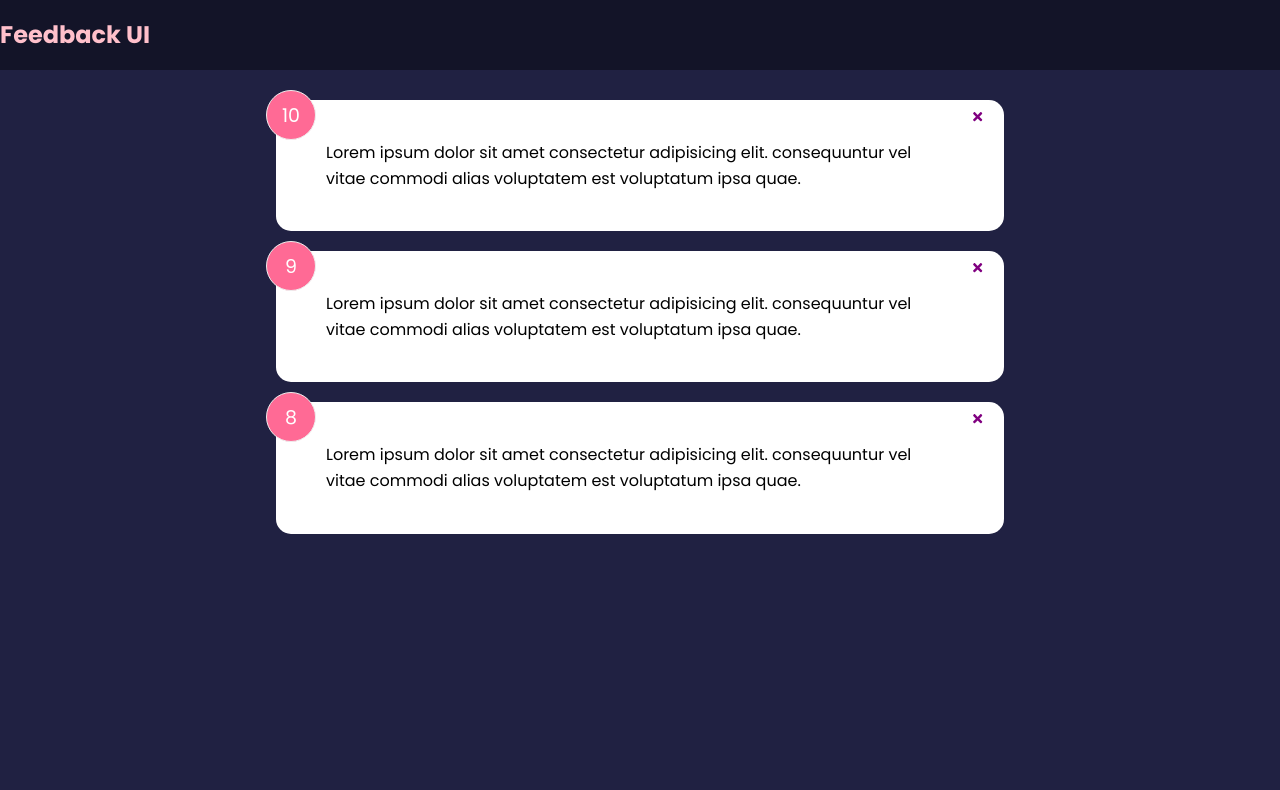
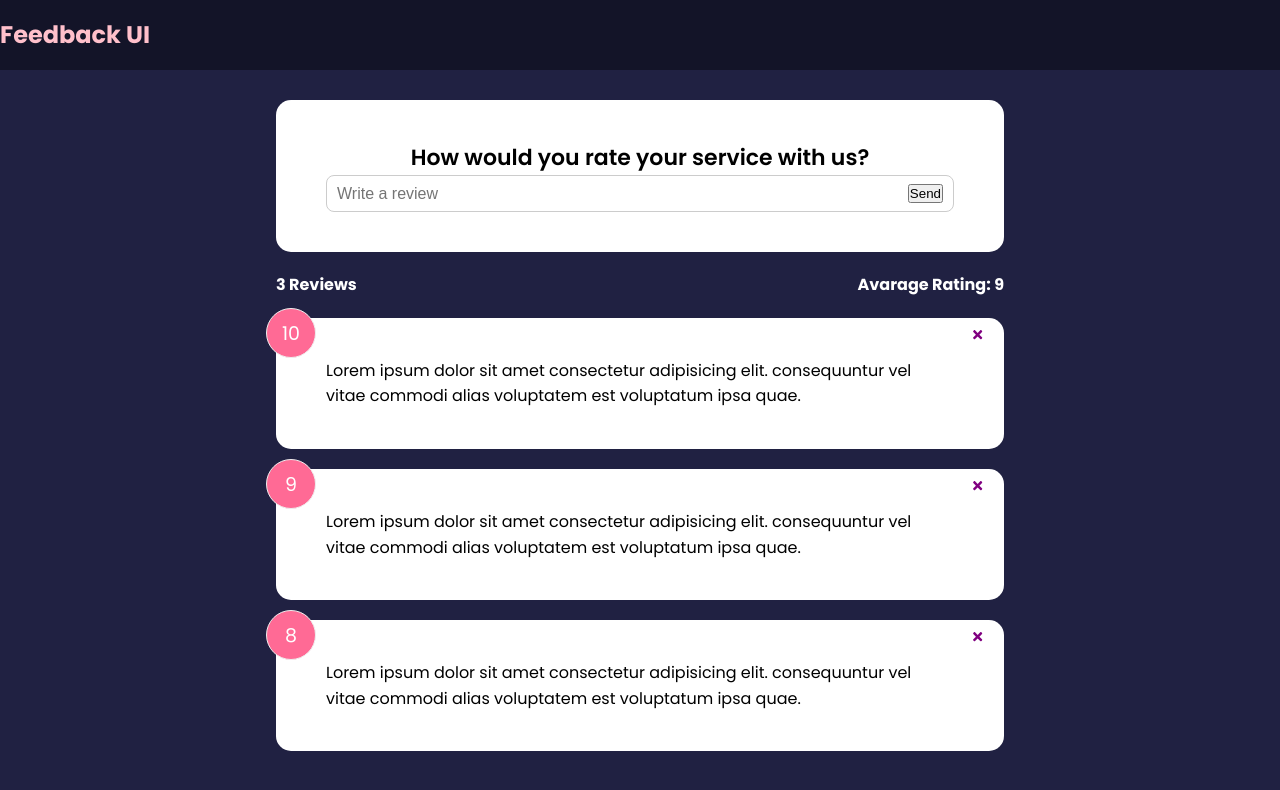
Before and after one commit to antoniodiverso/feedback-app, a React (Create React App) app: page / in a window 1280 px wide. Shown: the top 790 px of the page. Built offline with nearby package versions, Linux system fonts and the light colour scheme.

Commit message:
Rating Avarage and begining of the Form
Lessons 18 and 19

```diff
--- a/src/App.js
+++ b/src/App.js
@@ -1,6 +1,8 @@
 import { useState } from "react";
 import Header from "./components/Header";
 import FeedbackList from "./components/FeedbackList";
+import FeedbackStats from "./components/FeedbackStats";
+import FeedbackForm from "./components/FeedbackForm";
 import FeedbackData from "./data/FeedbackData";
 import Card from "./components/shared/Card";
 
@@ -18,6 +20,8 @@
       <Header />
 
       <div className="container">
+        <FeedbackForm />
+        <FeedbackStats feedback={feedback}/>
         <FeedbackList feedback={feedback} handleDelete={deleteFeedback}/>
       </div>
     </>
--- /dev/null
+++ b/src/components/FeedbackForm.jsx
@@ -0,0 +1,26 @@
+import React from "react";
+import { useState } from "react";
+import Card from "./shared/Card";
+
+function FeedbackForm() {
+  const [text, setText] = useState("");
+
+  const handleTextChange = (e) => {
+    setText(e.target.value);
+  }
+
+  return (
+    <Card>
+      <form>
+        <h2>How would you rate your service with us?</h2>
+
+        <div className="input-group">
+          <input onChange={handleTextChange} type="text" placeholder="Write a review" value={text} />
+          <button type="submit">Send</button>
+        </div>
+      </form>
+    </Card>
+  );
+}
+
+export default FeedbackForm;
--- /dev/null
+++ b/src/components/FeedbackStats.jsx
@@ -0,0 +1,17 @@
+import React from "react";
+
+
+function FeedbackStats({ feedback }) {
+    let avarage = feedback.reduce((acc, curr)=>{
+        return acc + curr.rating
+    }, 0) / feedback.length
+
+    avarage = avarage.toFixed(1).replace(/[.,]0$/, '');
+
+  return <div className="feedback-stats">
+      <h4>{feedback.length} Reviews</h4>
+      <h4>Avarage Rating: {isNaN(avarage) ? 0 : avarage}</h4>
+  </div>;
+}
+
+export default FeedbackStats;
```
